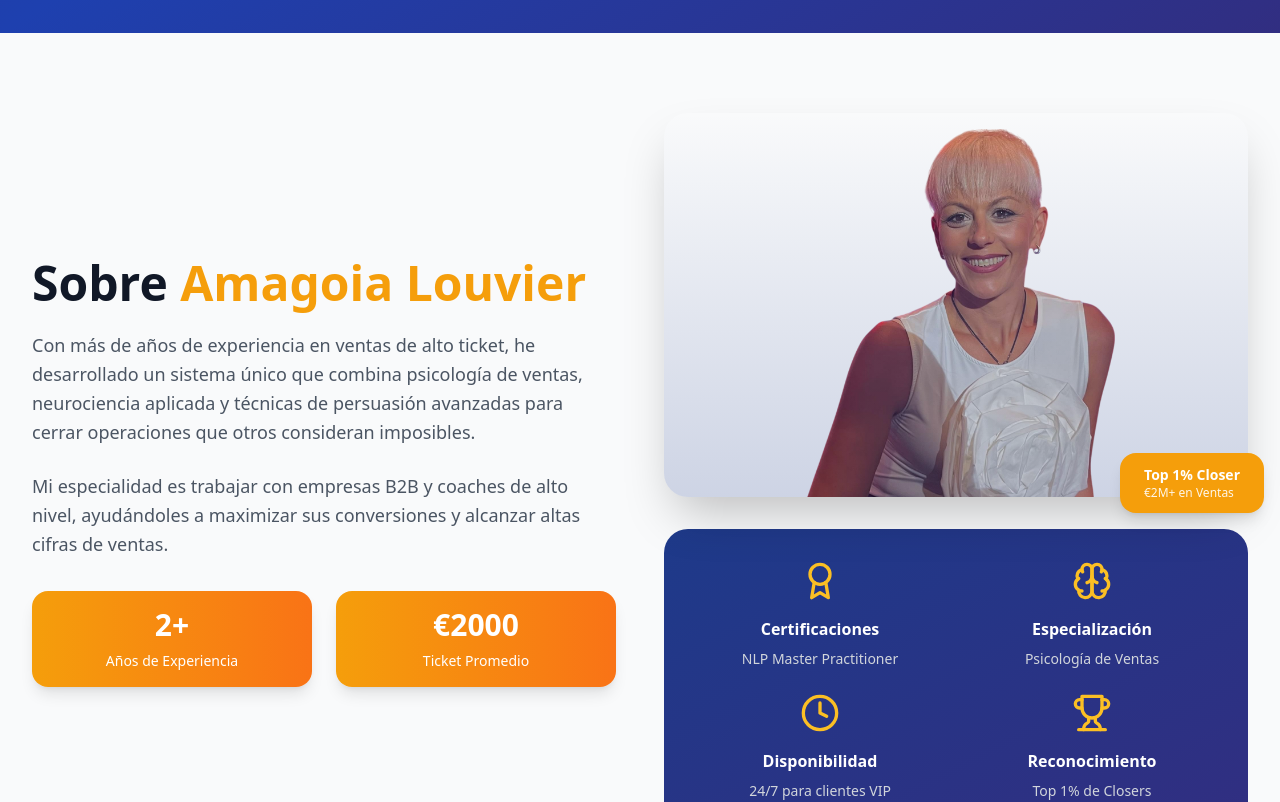
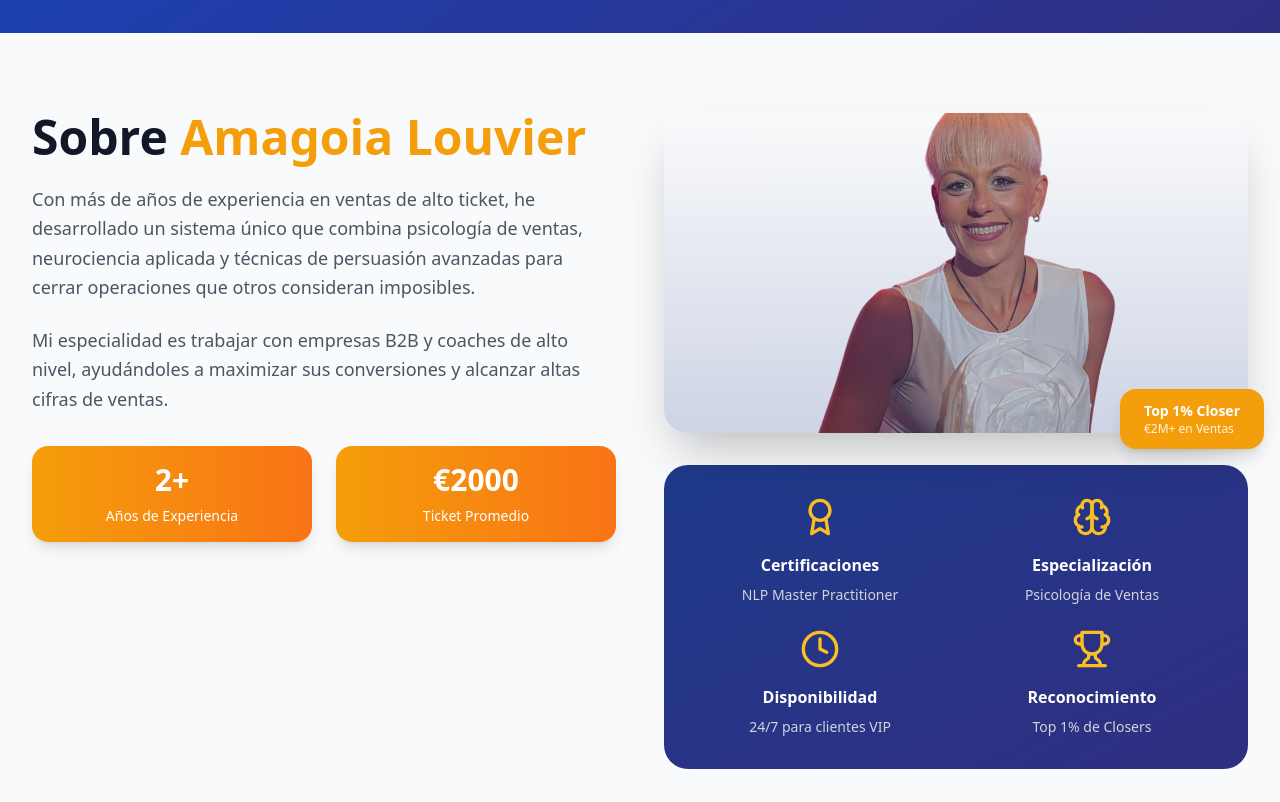
Before and after one commit to amancheno1/amagoialouviercloserdeventas, a React (Vite) app: page / in a window 1280 px wide. Shown: the part 767-1569 px from the top of the page. Built offline with nearby package versions, Linux system fonts and the light colour scheme.

Commit message:
Alinear texto y redimensionar foto

```diff
--- a/src/components/About.tsx
+++ b/src/components/About.tsx
@@ -5,8 +5,8 @@
   return (
     <section id="about" className="py-20 bg-gray-50 scroll-mt-20">
       <div className="max-w-7xl mx-auto px-4 sm:px-6 lg:px-8">
-        <div className="grid grid-cols-1 lg:grid-cols-2 gap-12 items-center">
-          <div className="flex flex-col justify-center">
+        <div className="grid grid-cols-1 lg:grid-cols-2 gap-12 items-start">
+          <div>
             <h2 className="text-4xl md:text-5xl font-bold text-gray-900 mb-6">
               Sobre <span className="text-amber-500">Amagoia Louvier</span>
             </h2>
@@ -39,7 +39,7 @@
                 <img
                   src="/public/amagoia.png"
                   alt="Amagoia Louvier - Especialista en Ventas de Alto Ticket"
-                  className="w-full h-96 object-cover object-center"
+                  className="w-full h-80 object-cover object-center"
                 />
                 <div className="absolute inset-0 bg-gradient-to-t from-blue-900/20 to-transparent"></div>
               </div>
```
